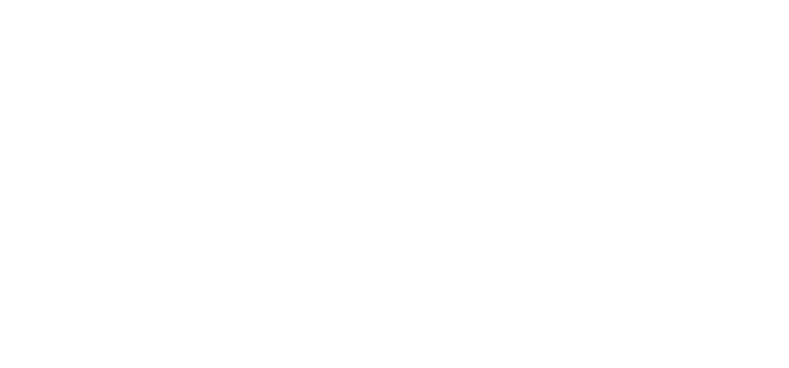
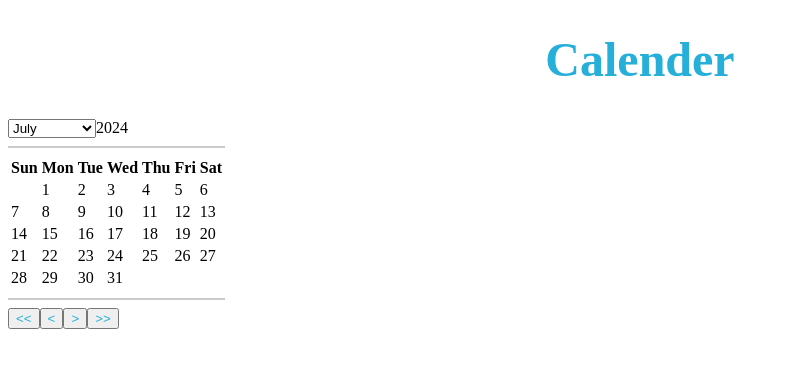
Before and after one commit to acciojob/calendar-react-FarazAhmad2, a React app: page / in a window 1280 px wide. Shown: the whole page, without its empty margins (0-789 px from the left). Built offline with nearby package versions, Linux system fonts and the light colour scheme.

Commit message:
first commit

```diff
--- a/src/components/App.js
+++ b/src/components/App.js
@@ -1,11 +1,12 @@
-import React, {Component, useState} from "react";
-import '../styles/App.css';
+import React from "react";
+import "../styles/App.css";
+import Calender from "./Calender";
+
 
 const App = () => {
-  return (
-    <div id="main"></div>
-  )
-}
-
+  return <div id="main">
+    <Calender />
+  </div>;
+};
 
 export default App;
--- /dev/null
+++ b/src/components/Calender.js
@@ -0,0 +1,73 @@
+import React, { useState } from "react";
+import "../styles/App.css";
+import MonthSelector from "./MonthSelector";
+import YearDisplay from "./YearDisplay";
+import NavigationButtons from "./NavigationButtons";
+
+const Calender = () => {
+  const [month, setMonth] = useState(new Date().getMonth());
+  const [year, setYear] = useState(new Date().getFullYear());
+
+  const daysInMonth = (month, year) => new Date(year, month + 1, 0).getDate();
+  const getFirstDayOfMonth = (month, year) => new Date(year, month, 1).getDay();
+
+  const renderDays = () => {
+    const firstDay = getFirstDayOfMonth(month, year);
+    const totalDays = daysInMonth(month, year);
+    const daysArray = [];
+
+    for (let i = 0; i < firstDay; i++) {
+      daysArray.push(<td key={`empty-${i}`}></td>);
+    }
+
+    for (let i = 1; i <= totalDays; i++) {
+      daysArray.push(<td key={i}>{i}</td>);
+    }
+
+    const rows = [];
+    let cells = [];
+
+    daysArray.forEach((day, i) => {
+      if (i % 7 !== 0 || i == 0) {
+        cells.push(day);
+      } else {
+        rows.push(cells);
+        cells = [day];
+      }
+    });
+    rows.push(cells);
+    return rows.map((d, i) => <tr key={i}>{d}</tr>);
+  };
+
+  return (
+    <div>
+      <h1 id="heading">Calender</h1>
+      <div style={{ display: "flex" }}>
+        <MonthSelector month={month} setMonth={setMonth} />
+        <YearDisplay year={year} setYear={setYear} />
+      </div>
+      <table id="calender">
+        <thead>
+          <tr>
+            <th>Sun</th>
+            <th>Mon</th>
+            <th>Tue</th>
+            <th>Wed</th>
+            <th>Thu</th>
+            <th>Fri</th>
+            <th>Sat</th>
+          </tr>
+        </thead>
+        <tbody>{renderDays()}</tbody>
+      </table>
+      <NavigationButtons
+        month={month}
+        setMonth={setMonth}
+        year={year}
+        setYear={setYear}
+      />
+    </div>
+  );
+};
+
+export default Calender;
--- /dev/null
+++ b/src/components/MonthSelector.js
@@ -0,0 +1,18 @@
+import React from "react";
+
+const MonthSelector = ({ month, setMonth }) => {
+  const months = ["January", "February", "March", "April", "May", "June",
+    "July", "August", "September", "October", "November", "December"];
+
+  return (
+    <div>
+      <select id="month-dropdown" onChange={(e) => setMonth(+e.target.value)} value={month}>
+        {months.map((monthName, idx) => (
+          <option key={idx} value={idx}>{monthName}</option>
+        ))}
+      </select>
+    </div>
+  );
+};
+
+export default MonthSelector;
--- /dev/null
+++ b/src/components/NavigationButtons.js
@@ -0,0 +1,49 @@
+import React from "react";
+
+const NavigationButtons = ({ month, setMonth, year, setYear }) => {
+  const handlePrevYear = () => {
+    setYear(year - 1);
+  };
+
+  const handleNextYear = () => {
+    setYear(year + 1);
+  };
+
+  const handlePrevMonth = () => {
+    if (month == 0) {
+      setMonth(11);
+      setYear(year - 1);
+    } else {
+      setMonth(month - 1);
+    }
+    console.log(month);
+  };
+  const handleNextMonth = () => {
+    if (month == 11) {
+      setMonth(0);
+      setYear(year + 1);
+    } else {
+      setMonth(month + 1);
+    }
+    console.log(month);
+  };
+
+  return (
+    <div>
+      <button id="prev-year" onClick={handlePrevYear}>
+        &lt;&lt;
+      </button>
+      <button id="prev-month" onClick={handlePrevMonth}>
+        &lt;
+      </button>
+      <button id="next-month" onClick={handleNextMonth}>
+        &gt;
+      </button>
+      <button id="next-year" onClick={handleNextYear}>
+        &gt;&gt;
+      </button>
+    </div>
+  );
+};
+
+export default NavigationButtons;
--- /dev/null
+++ b/src/components/YearDisplay.js
@@ -0,0 +1,40 @@
+import React, { useState } from "react";
+
+const YearDisplay = ({ year, setYear }) => {
+  const [isEditable, setIsEditable] = useState(false);
+  const [newYear, setNewYear] = useState(year);
+
+  const handleYearChange = (e) => {
+    setNewYear(e.target.value);
+  };
+
+  const saveYear = () => {
+    setYear(+newYear);
+    setIsEditable(false);
+  };
+
+  const handleKeyDown = (e) => {
+    if (e.key == "Enter") {
+      saveYear();
+    }
+  };
+
+  return (
+    <div>
+      <div id="year-display" onDoubleClick={() => setIsEditable(true)}>
+        {isEditable ? (
+          <input
+            onChange={handleYearChange}
+            value={newYear}
+            onBlur={saveYear}
+            onKeyDown={handleKeyDown}
+          />
+        ) : (
+          <span>{year}</span>
+        )}
+      </div>
+    </div>
+  );
+};
+
+export default YearDisplay;
--- a/src/styles/App.css
+++ b/src/styles/App.css
@@ -1,12 +1,16 @@
-h1 {
-    color: #27aedb;
-    text-align: center;
-    }
+#heading {
+  text-align: center;
+  color: #25afd9;
+  font-size: 3rem;
+}
 
+#calender {
+  margin: 0.5rem 0;
+  padding: 0.5rem 0;
+  border-top: 2px solid #cacaca;
+  border-bottom: 2px solid #cacaca;
+}
 
-button{
-    color: #27aedb;
-    text-align: center;
-    justify-content: center;
-    align-items: center;
+button {
+  color: #25afd9;
 }
```
Also changed, not shown: 1 other file.
